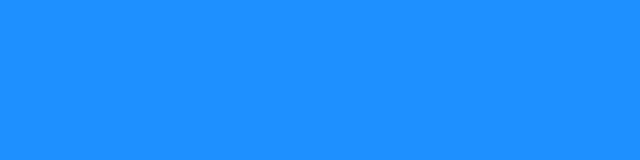
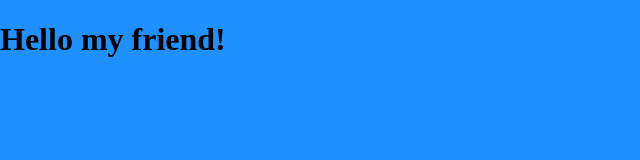
Before and after one commit to zemgyifei94927/Quote-Generator, a plain HTML site: page index.html in a window 1280 px wide. Shown: the whole page, without its empty margins (0-640 px from the left). Drawn offline with Linux system fonts and the light colour scheme.

Commit message:
Hello message

```diff
--- a/index.html
+++ b/index.html
@@ -9,7 +9,7 @@
     <link rel="stylesheet" href="style.css">
 </head>
 <body>
-
+    <h1>Hello my friend!</h1>
     <!-- Script -->
     <script src="script.js"></script>
 </body>
```
